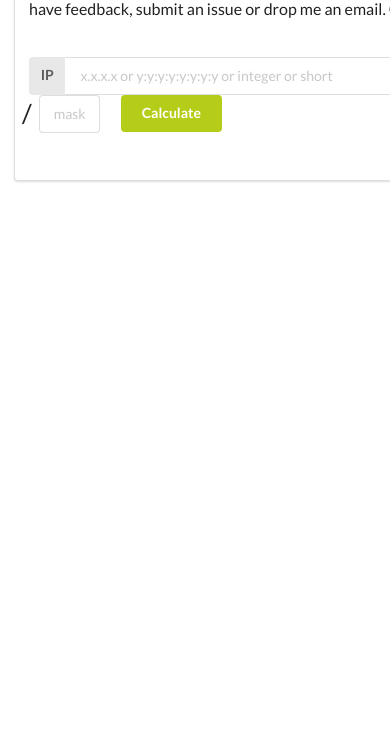
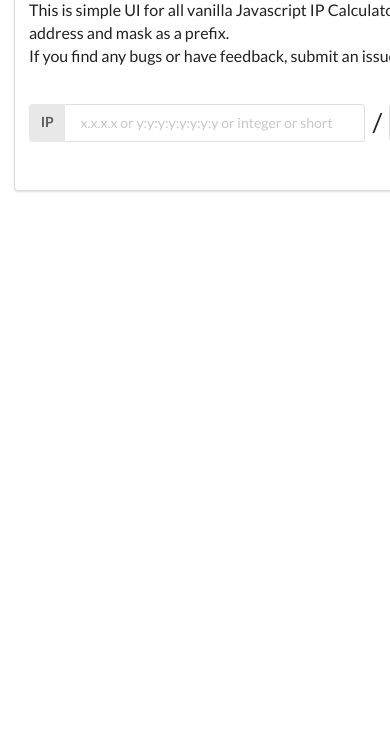
Before and after one commit to elenajdanova/ip_calculator, a website with bundled scripts: page web/index.html in a window 390 px wide. Shown: the part 90-844 px from the top of the page. Built offline with nearby package versions, Linux system fonts and the light colour scheme.

Commit message:
fix form responsivness issue

```diff
--- a/web/index.css
+++ b/web/index.css
@@ -1,4 +1,6 @@
 body{
+  -webkit-box-sizing: border-box;
+   box-sizing: border-box;
    min-width:850px !important;
    width: auto !important;
    width:850px;
@@ -20,3 +22,15 @@ p.slash {
 .ui.basic.table td:first-child {
   font-weight: bold !important;
 }
+
+.inline {
+  vertical-align: middle;
+}
+
+#inMask {
+  width: 70px;
+}
+
+.ui.form .fields .field .ui.input input, .ui.form .field .ui.input input {
+    width: 300px !important;
+}
--- a/web/index.html
+++ b/web/index.html
@@ -12,24 +12,33 @@
 
 <body>
   <div class="ui container ui segment">
+
+    <a href="https://github.com/elenajdanova/ip_calculator" class="github-corner" aria-label="View source on GitHub">
+  	<svg width="80" height="80" viewBox="0 0 250 250" style="fill:#B5CC18; color:#fff; position: absolute; top: 0; border: 0; right: 0;" aria-hidden="true"><path d="M0,0 L115,115 L130,115 L142,142 L250,250 L250,0 Z"></path><path d="M128.3,109.0 C113.8,99.7 119.0,89.6 119.0,89.6 C122.0,82.7 120.5,78.6 120.5,78.6 C119.2,72.0 123.4,76.3 123.4,76.3 C127.3,80.9 125.5,87.3 125.5,87.3 C122.9,97.6 130.6,101.9 134.4,103.2" fill="currentColor" style="transform-origin: 130px 106px;" class="octo-arm"></path><path d="M115.0,115.0 C114.9,115.1 118.7,116.5 119.8,115.4 L133.7,101.6 C136.9,99.2 139.9,98.4 142.2,98.6 C133.8,88.0 127.5,74.4 143.8,58.0 C148.5,53.4 154.0,51.2 159.7,51.0 C160.3,49.4 163.2,43.6 171.4,40.1 C171.4,40.1 176.1,42.5 178.8,56.2 C183.1,58.6 187.2,61.8 190.9,65.4 C194.5,69.0 197.7,73.2 200.1,77.6 C213.8,80.2 216.3,84.9 216.3,84.9 C212.7,93.1 206.9,96.0 205.4,96.6 C205.1,102.4 203.0,107.8 198.3,112.5 C181.9,128.9 168.3,122.5 157.7,114.1 C157.9,116.9 156.7,120.9 152.7,124.9 L141.0,136.5 C139.8,137.7 141.6,141.9 141.8,141.8 Z" fill="currentColor" class="octo-body"></path></svg></a>
+  <style>.github-corner:hover .octo-arm{animation:octocat-wave 560ms ease-in-out}@keyframes octocat-wave{0%,100%{transform:rotate(0)}20%,60%{transform:rotate(-25deg)}40%,80%{transform:rotate(10deg)}}@media (max-width:500px){.github-corner:hover .octo-arm{animation:none}.github-corner .octo-arm{animation:octocat-wave 560ms ease-in-out}}</style>
+
       <h1 class="header">IP calculator</h1>
-      <p> This is simple UI for all vanilla Javascript IP Calculator - no backend or dependencies at all! If you find any bugs or have feedback, submit an issue or drop me an email. Good luck and have fun!</p>
+      <p> This is simple UI for all vanilla Javascript IP Calculator - no backend or dependencies at all!
+      Just enter any valid IP address and mask as a prefix. </br>
+      If you find any bugs or have feedback, submit an issue or
+      <a href="mailto:ms.elenajdanova@gmail.com?Subject=IPcalculator" target="_top">drop me an email</a>. Good luck and have fun!</p>
       <br/>
 
       <form class="ui form">
           <div class="fields">
-          <div class="seven wide field in">
+          <div class="inline field in">
               <div class="ui labeled input">
                   <div class="ui label"> IP </div>
-                  <input type="text" id="inIP" placeholder="x.x.x.x or y:y:y:y:y:y:y:y or integer or short">
+                  <input type="text" id="inIP" placeholder="x.x.x.x or y:y:y:y:y:y:y:y or integer or short"
+                  autocomplete="off">
               </div>
           </div>
           <p class="slash">/</p>
-          <div style="width: 75px; height: 37.33px;" class="field in">
-                <input type="text" id="inMask" placeholder="mask">
+          <div class="inline field msk in">
+                <input type="text" id="inMask" placeholder="mask"
+                autocomplete="off">
           </div>
-          &emsp;
-          <button class="ui olive button" id="calcBtn">Calculate</button>
+          <button class=" inline ui olive button" id="calcBtn">Calculate</button>
           </div>
       </form>
       <div style="color:#9F3A38;" id="errorDiv"></div>
```
